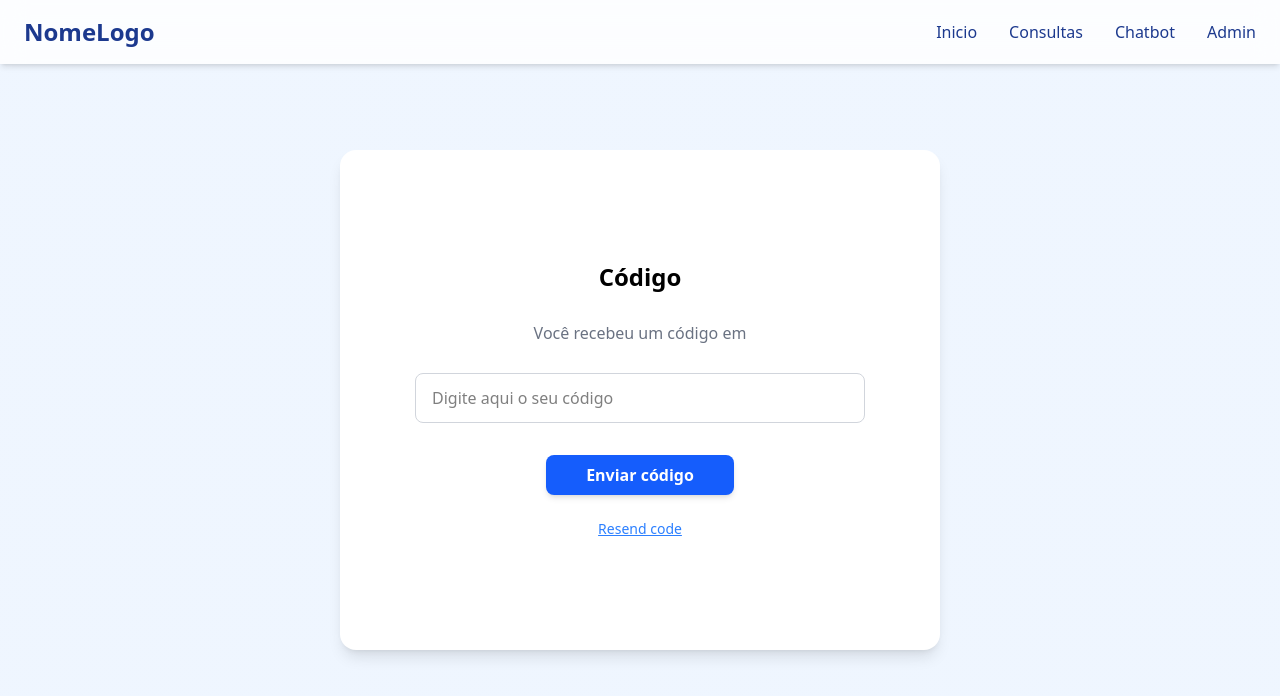
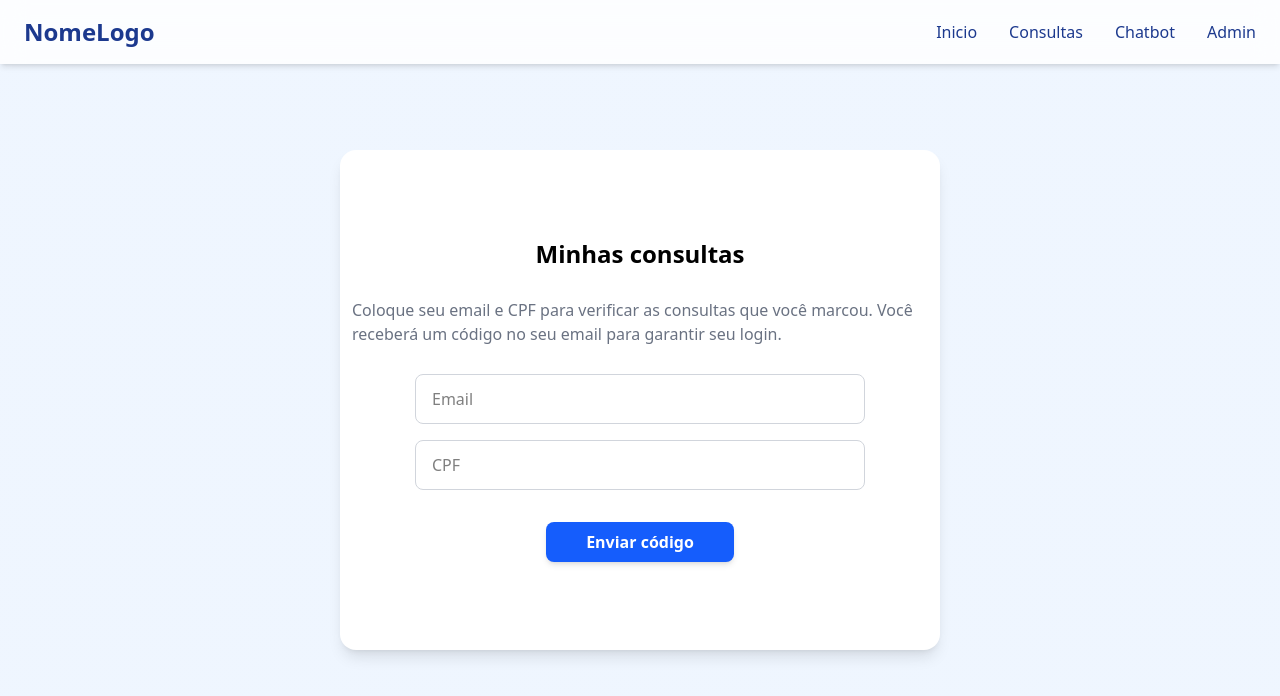
Before and after one commit to igormooura/ChatBot, a React (Vite) app in the folder frontend/: page /login in a window 1280 px wide. Shown: the top 696 px of the page. Built offline with nearby package versions, Linux system fonts and the light colour scheme.

Commit message:
feat: colocando backend no loginpage (verificação de codigo e login)

```diff
--- a/frontend/src/pages/LoginPage.tsx
+++ b/frontend/src/pages/LoginPage.tsx
@@ -1,46 +1,82 @@
 import { useState, type ChangeEvent, type MouseEvent } from "react";
+import { useNavigate } from "react-router-dom";
 import Background from "../components/Background/Background";
 import Box from "../components/Box/Box";
 import Header from "../components/Header/Header";
 import Input from "../components/Inputs/Input";
+import axios from "axios";
 
 const maskCpf = (v: string) => {
-  const digits = v.replace(/\D/g, "").slice(0, 11); // mantém só números (máx. 11)
+  const digits = v.replace(/\D/g, "").slice(0, 11);
   return digits
-    .replace(/(\d{3})(\d)/, "$1.$2") // 123456 → 123.456
-    .replace(/(\d{3})(\d)/, "$1.$2") // 123.456789 → 123.456.789
-    .replace(/(\d{3})(\d{1,2})$/, "$1-$2"); // 123.456.78901 → 123.456.789-01
+    .replace(/(\d{3})(\d)/, "$1.$2")
+    .replace(/(\d{3})(\d)/, "$1.$2")
+    .replace(/(\d{3})(\d{1,2})$/, "$1-$2");
 };
 
 const LoginPage = () => {
-  const [step, setStep] = useState<"email" | "code">("code");
+  const [step, setStep] = useState<"email" | "code">("email");
   const [email, setEmail] = useState("");
   const [code, setCode] = useState("");
   const [cpf, setCpf] = useState("");
   const [loading, setLoading] = useState(false);
+  const [error, setError] = useState("");
+
+  const navigate = useNavigate();
 
   const handleCpfChange = (e: ChangeEvent<HTMLInputElement>) =>
     setCpf(maskCpf(e.target.value));
 
   const handleSendCode = async (e: MouseEvent<HTMLButtonElement>) => {
-    // TEMPORÁRIO!!!!
     e.preventDefault();
+    setError("");
 
-    if (!email.includes("@")) {
-      alert("Digite um email válido!");
-      return;
-    }
-    if (cpf.length !== 14) {
-      alert("Digite um CPF válido no formato 000.000.000-00");
-      return;
+    if (!email || !cpf) {
+      return setError("Favor colocar seu CPF e seu email.");
     }
 
     setLoading(true);
     try {
-      await new Promise((resolve) => setTimeout(resolve, 2000));
-      alert("Código enviado para o seu email!");
-    } catch {
-      alert("Erro ao enviar código. Tente novamente.");
+      await axios.post("http://127.0.0.1:5000/auth/request-token", {
+        email,
+        cpf,
+      });
+
+      setStep("code");
+    } catch (err: unknown) {
+      setError(
+        err instanceof Error ? err.message : "Falha ao solicitar o código."
+      );
+    } finally {
+      setLoading(false);
+    }
+  };
+
+  const handleLogin = async () => {
+    setError("");
+    if (!code) {
+      return setError("Favor insira o código.");
+    }
+
+    setLoading(true);
+    try {
+      const { data } = await axios.post(
+        "http://127.0.0.1:5000/auth/verify-token",
+        {
+          token: code,
+        }
+      );
+
+      console.log("Login realizado com sucesso:", data.jwt_token, data.email);
+
+      localStorage.setItem("jwt_token", data.jwt_token);
+
+      navigate("/user");
+
+    } catch (err: unknown) {
+      setError(
+        err instanceof Error ? err.message : "Código inválido ou expirado."
+      );
     } finally {
       setLoading(false);
     }
@@ -54,13 +90,9 @@ const LoginPage = () => {
           <Box>
             {step === "email" && (
               <>
-                <h1 className="font-bold text-2xl"> Minhas consultas </h1>
+                <h1 className="font-bold text-2xl">Minhas consultas</h1>
                 <p className="text-gray-500 p-3">
-                  Coloque seu email e CPF pra verificar quais consultas você
-                  marcou
-                </p>
-                <p className="text-gray-500 p-3">
-                  Você receberá um código no seu email para garantir seu login.
+                  Coloque seu email e CPF para verificar as consultas que você marcou. Você receberá um código no seu email para garantir seu login.
                 </p>
 
                 <Input
@@ -73,7 +105,7 @@ const LoginPage = () => {
 
                 <Input
                   placeholder="CPF"
-                  inputMode="numeric" // faz o teclado numérico abrir no mobile
+                  inputMode="numeric"
                   value={cpf}
                   required
                   onChange={handleCpfChange}
@@ -84,9 +116,10 @@ const LoginPage = () => {
                   }
                 />
 
+                {error && <p className="text-red-500 text-sm mt-2">{error}</p>}
+
                 <button
-                  className="btn-primary mt-4 bg-blue-600 text-white font-semibold px-10 py-2 rounded-lg
-                            shadow-md transition duration-300 ease-in-out hover:bg-blue-700"
+                  className="btn-primary mt-4 bg-blue-600 text-white font-semibold px-10 py-2 rounded-lg shadow-md transition duration-300 ease-in-out hover:bg-blue-700 disabled:opacity-50"
                   disabled={loading}
                   onClick={handleSendCode}
                 >
@@ -97,35 +130,35 @@ const LoginPage = () => {
 
             {step === "code" && (
               <>
-                <h1 className="font-bold text-2xl"> Código </h1>
+                <h1 className="font-bold text-2xl">Código de Verificação</h1>
                 <p className="text-gray-500 p-3">
-                  {" "}
-                  Você recebeu um código em {email}
+                  Você recebeu um código em <strong>{email}</strong>. Por favor, insira-o abaixo.
                 </p>
 
                 <Input
                   placeholder="Digite aqui o seu código"
-                  type="numeric"
+                  inputMode="numeric"
                   value={code}
                   required
-                  onChange={(e) => setEmail(e.target.value)}
+                  onChange={(e) => setCode(e.target.value)}
                 />
 
+                {error && <p className="text-red-500 text-sm mt-2">{error}</p>}
+
                 <button
-                  className="btn-primary mt-4 bg-blue-600 text-white font-semibold px-10 py-2 rounded-lg
-                            shadow-md transition duration-300 ease-in-out hover:bg-blue-700"
+                  className="btn-primary mt-4 bg-blue-600 text-white font-semibold px-10 py-2 rounded-lg shadow-md transition duration-300 ease-in-out hover:bg-blue-700 disabled:opacity-50"
                   disabled={loading}
-                  onClick={handleSendCode}
+                  onClick={handleLogin}
                 >
-                  {loading ? "Enviando..." : "Enviar código"}
+                  {loading ? "Verificando..." : "Verificar e Entrar"}
                 </button>
 
                 <button
-                  className="text-sm text-blue-500 underline mt-2"
+                  className="text-sm text-blue-500 underline mt-2 disabled:opacity-50"
                   disabled={loading}
-                  onClick={handleSendCode}
+                  onClick={() => setStep("email")}
                 >
-                  Resend code
+                  Mudar email ou CPF
                 </button>
               </>
             )}
```
